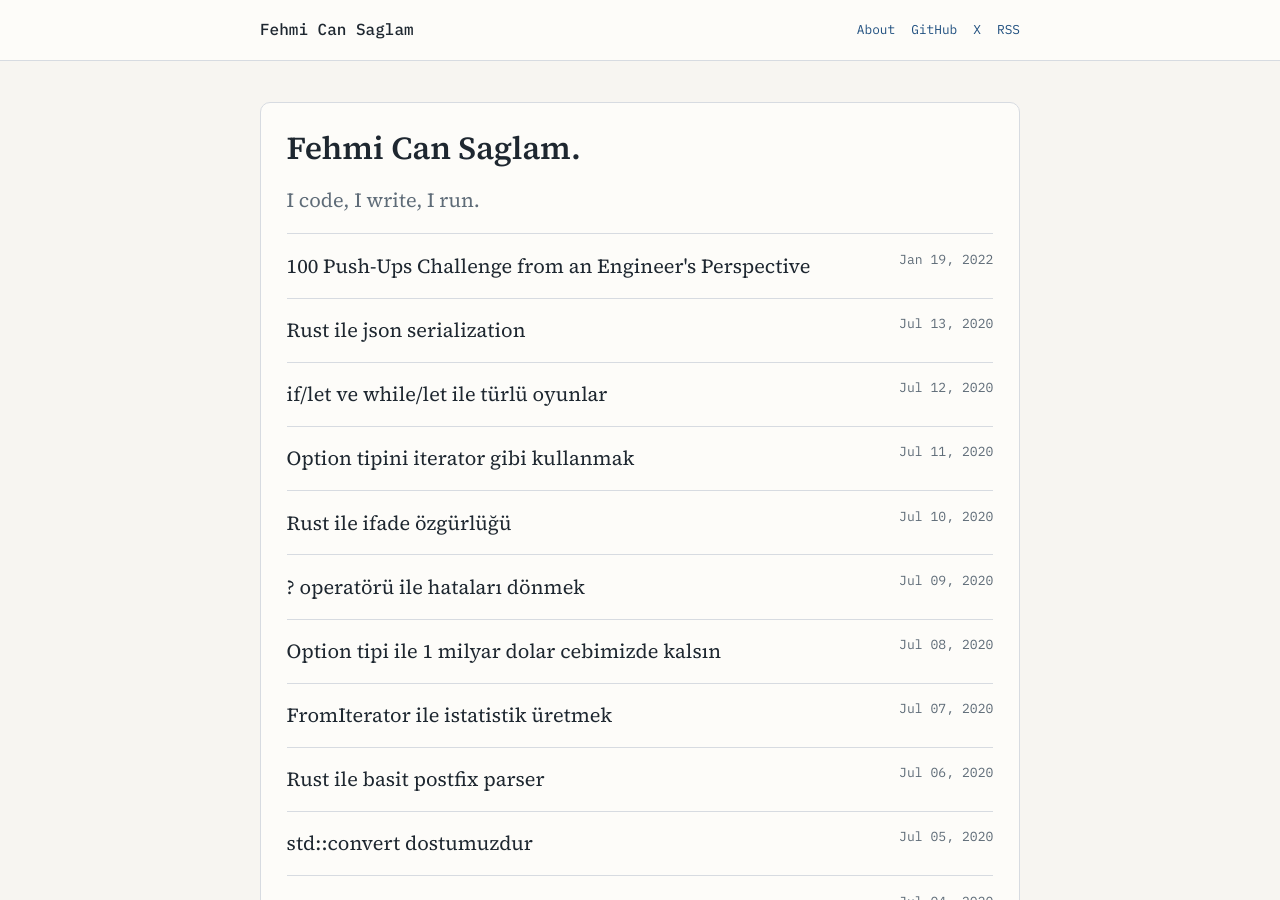
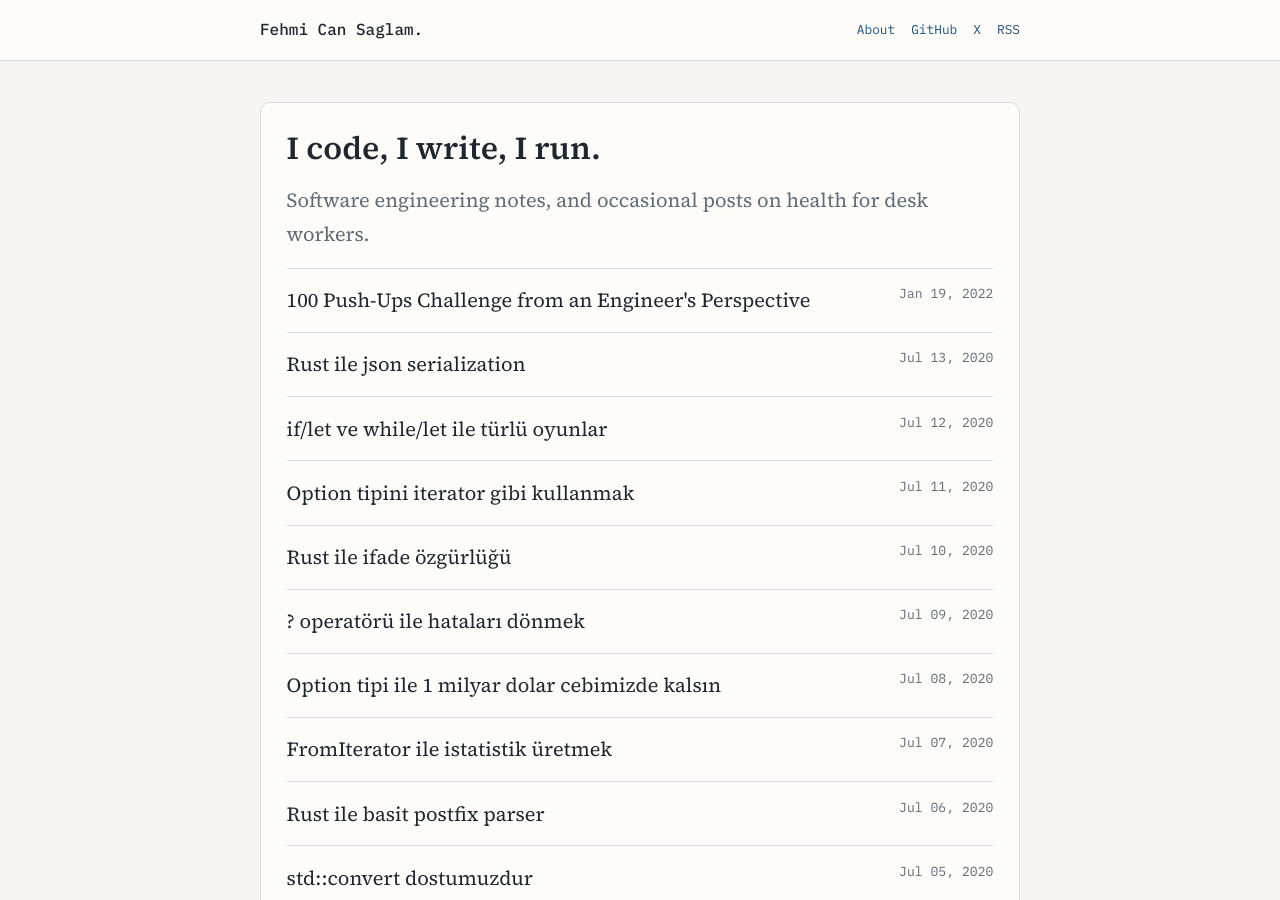
Before and after one commit to fehmicansaglam/fehmicansaglam.github.com, a Jekyll site: the page built from index.html, in a window 1280 px wide and 900 px high. Built offline with Jekyll 4.4.1, drawn with Linux system fonts in a browser that asks for light colours.

Commit message:
update header brand text with trailing period

```diff
--- a/_layouts/default.html
+++ b/_layouts/default.html
@@ -11,7 +11,7 @@
 <body>
   <header class="site-header">
     <div class="container nav-wrap">
-      <a class="brand" href="/">Fehmi Can Saglam</a>
+      <a class="brand" href="/">Fehmi Can Saglam.</a>
       <nav class="site-nav" aria-label="Primary">
         <a href="/">Home</a>
         <a href="/ben.html">About</a>
--- a/_layouts/post.html
+++ b/_layouts/post.html
@@ -13,7 +13,7 @@
 <body>
   <header class="site-header">
     <div class="container nav-wrap">
-      <a class="brand" href="/">Fehmi Can Saglam</a>
+      <a class="brand" href="/">Fehmi Can Saglam.</a>
       <nav class="site-nav" aria-label="Primary">
         <a href="/">Home</a>
         <a href="/ben.html">About</a>
--- a/ben.html
+++ b/ben.html
@@ -10,7 +10,7 @@
 <body>
   <header class="site-header">
     <div class="container nav-wrap">
-      <a class="brand" href="/">Fehmi Can Saglam</a>
+      <a class="brand" href="/">Fehmi Can Saglam.</a>
       <nav class="site-nav" aria-label="Primary">
         <a href="/">Home</a>
         <a href="/atom.xml">RSS</a>
--- a/index.html
+++ b/index.html
@@ -14,7 +14,7 @@ published: true
 <body>
   <header class="site-header">
     <div class="container nav-wrap">
-      <a class="brand" href="/">Fehmi Can Saglam</a>
+      <a class="brand" href="/">Fehmi Can Saglam.</a>
       <nav class="site-nav" aria-label="Primary">
         <a href="/ben.html">About</a>
         <a href="https://github.com/fehmicansaglam">GitHub</a>
@@ -26,8 +26,8 @@ published: true
 
   <main class="container page-main">
     <section class="page-card">
-      <h1 class="page-title">Fehmi Can Saglam.</h1>
-      <p class="lead">I code, I write, I run.</p>
+      <h1 class="page-title">I code, I write, I run.</h1>
+      <p class="lead">Software engineering notes, and occasional posts on health for desk workers.</p>
 
       <ul class="post-list">
         {% for post in site.posts %}
--- a/rust-gunlugu.html
+++ b/rust-gunlugu.html
@@ -14,7 +14,7 @@ published: true
 <body>
   <header class="site-header">
     <div class="container nav-wrap">
-      <a class="brand" href="/">Fehmi Can Saglam</a>
+      <a class="brand" href="/">Fehmi Can Saglam.</a>
       <nav class="site-nav" aria-label="Primary">
         <a href="/">Home</a>
         <a href="/ben.html">About</a>
--- a/saglikli-yasam.html
+++ b/saglikli-yasam.html
@@ -14,7 +14,7 @@ published: true
 <body>
   <header class="site-header">
     <div class="container nav-wrap">
-      <a class="brand" href="/">Fehmi Can Saglam</a>
+      <a class="brand" href="/">Fehmi Can Saglam.</a>
       <nav class="site-nav" aria-label="Primary">
         <a href="/">Home</a>
         <a href="/ben.html">About</a>
```
